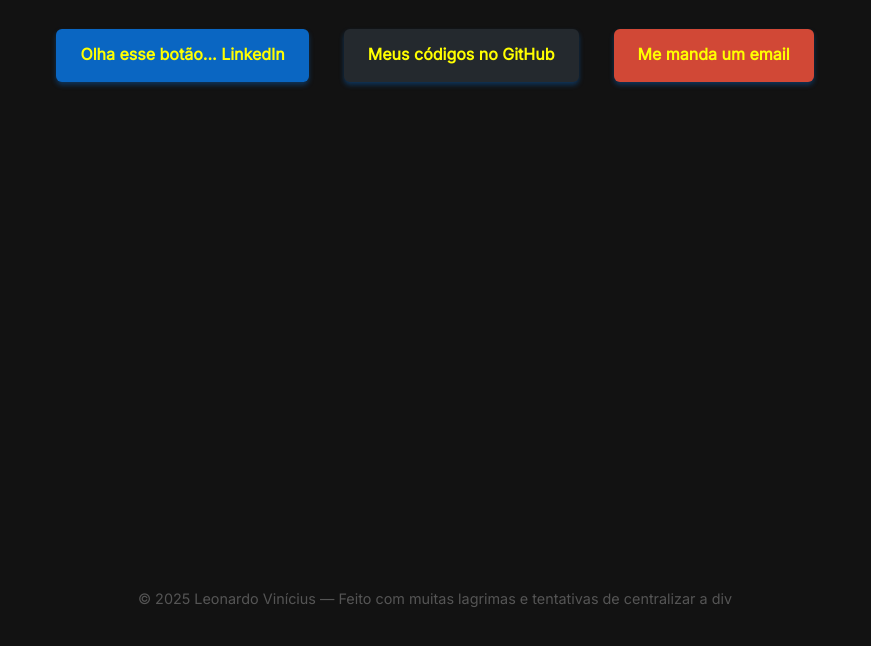
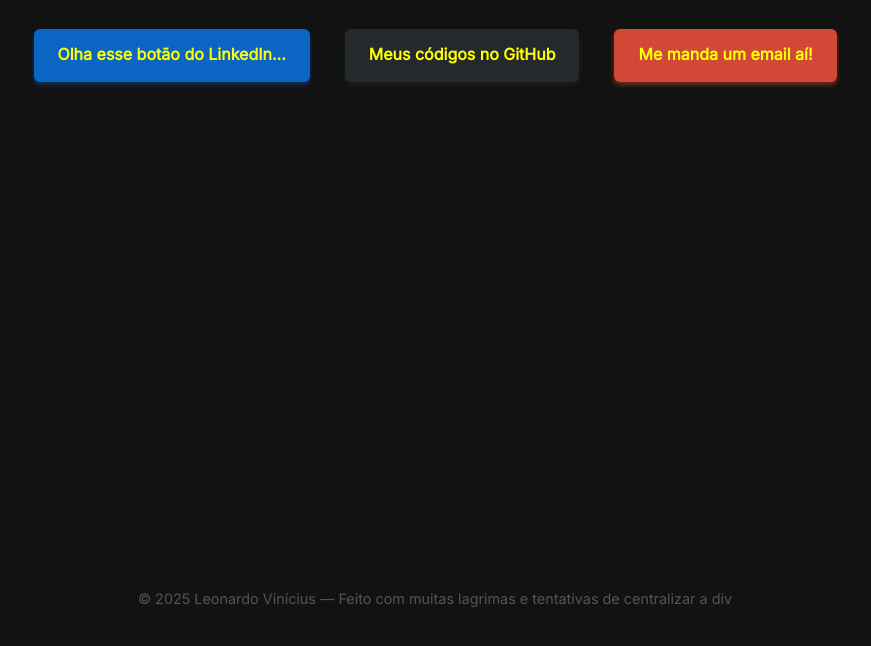
Before and after one commit to DevFLeo/devfleo.github.io, a plain HTML site: page index.html in a window 1280 px wide. Shown: the part 142-788 px from the top of the page, without its empty margins (205-1076 px from the left). Drawn offline with Linux system fonts and the light colour scheme.

Commit message:
Update index.html
xorando para fazer o body

```diff
--- a/index.html
+++ b/index.html
@@ -5,6 +5,7 @@
   <meta name="viewport" content="width=device-width, initial-scale=1" />
   <title>Leonardo Vinícius - Portfólio</title>
 
+  <link rel="stylesheet" href="Sbutton.css" />
   <link rel="stylesheet" href="style.css" />
   <link href="https://fonts.googleapis.com/css2?family=Inter&display=swap" rel="stylesheet" />
 
@@ -77,12 +78,17 @@
   <h1>Leonardo Vinícius</h1>
   <p class="subtitle">Estudante de Engenharia da Computação e aspirante a Programador & Desenvolvedor </p>
 
-  <div class="links">
-    <a href="https://www.linkedin.com/in/leonardo-vinicius-de-oliveira-frez/" target="_blank" class="btn-link">Olha esse botão... LinkedIn</a>
-    <a href="https://github.com/devfleo" target="_blank" class="btn-link" style="background-color: #24292E;">Meus códigos no GitHub</a>
-    <a href="mailto:Leonardoviniciusfrez@gmail.com" class="btn-link" style="background-color: #D14836;">Me manda um email</a>
-  </div>
-
+<div class="links">
+  <a href="https://www.linkedin.com/in/leonardo-vinicius-de-oliveira-frez/" target="_blank" class="btn-link linkedin">
+    Olha esse botão do LinkedIn...
+  </a>
+  <a href="https://github.com/devfleo" target="_blank" class="btn-link github">
+    Meus códigos no GitHub
+  </a>
+  <a href="mailto:Leonardoviniciusfrez@gmail.com" class="btn-link email">
+    Me manda um email aí!
+  </a>
+</div>
 
 
   <footer>
```
